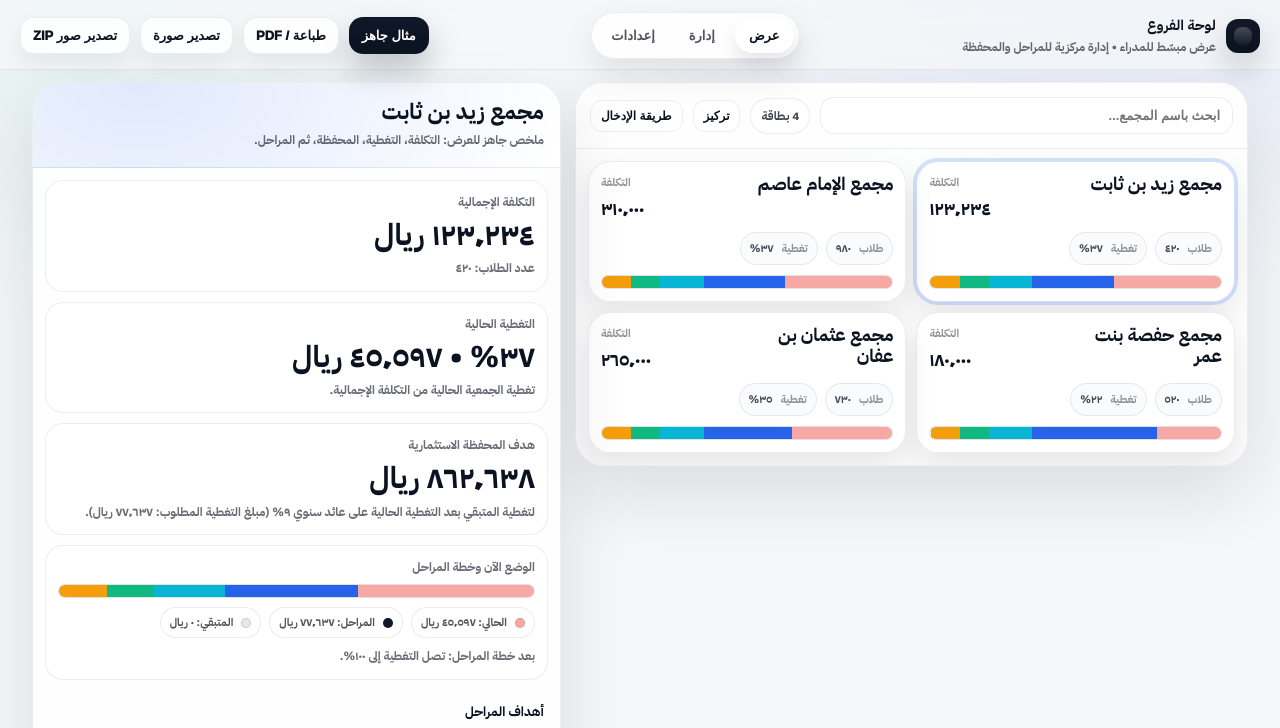
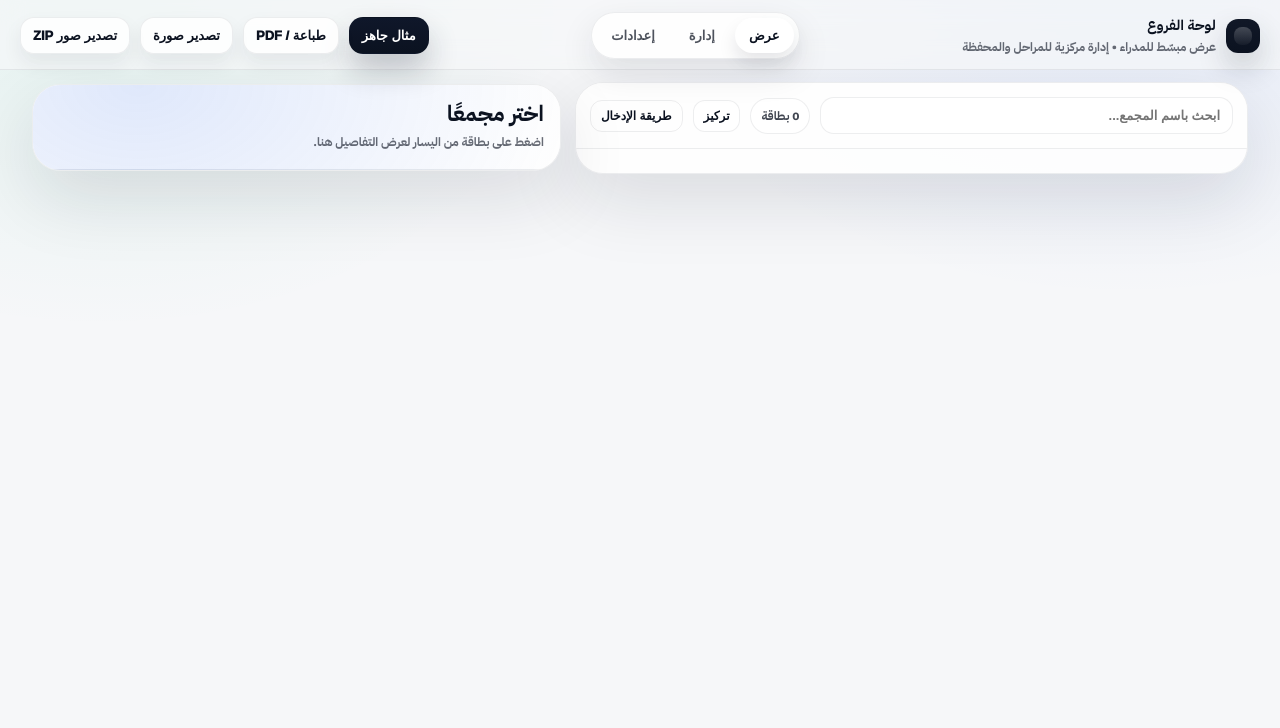
Before and after one commit to 9ini12-ctrl/compound-board, a website: page index.html in a window 1280 px wide. Both pictures are taken after a click on the button "مثال جاهز". Shown: the top 728 px of the page. Drawn offline with nearby package versions, Linux system fonts and the light colour scheme.

Commit message:
Add files via upload

```diff
--- a/index.html
+++ b/index.html
@@ -2034,12 +2034,7 @@
 
     // Sample data
     document.getElementById("btnAddSample").addEventListener("click", ()=>{
-      cards=[
-        normalizeCard({branch_name:"مجمع زيد بن ثابت", total_cost:"123234", students:"420", covered_current_pct:"37"}, "seed1"),
-        normalizeCard({branch_name:"مجمع الإمام عاصم", total_cost:"310000", students:"980", covered_current_amount:"115000"}, "seed2"),
-        normalizeCard({branch_name:"مجمع حفصة بنت عمر", total_cost:"180000", students:"520", covered_current_pct:"22"}, "seed3"),
-        normalizeCard({branch_name:"مجمع عثمان بن عفان", total_cost:"265000", students:"730", covered_current_amount:"92000"}, "seed4"),
-      ];
+      cards=[];
       if(!stages.length) stages=defaultStages();
       selectedId=cards[0].id;
       renderStages(); rerenderAll(); save();
@@ -2232,10 +2227,7 @@
       const ok=load();
       if(!ok){
         stages=defaultStages();
-        cards=[
-          normalizeCard({branch_name:"مجمع زيد بن ثابت", total_cost:"123234", students:"420", covered_current_pct:"37"}, "seed1"),
-          normalizeCard({branch_name:"مجمع الإمام عاصم", total_cost:"310000", students:"980", covered_current_amount:"115000"}, "seed2"),
-        ];
+        cards=[];
         selectedId=cards[0].id;
       }
 
```
Also changed, not shown: data/compounds_data.json (line endings or trailing spaces).
